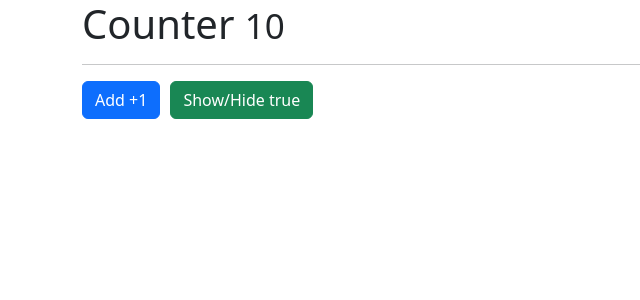
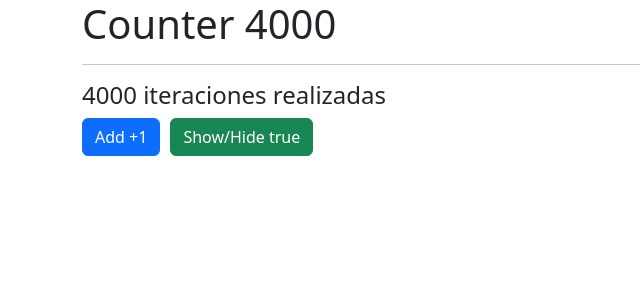
Before and after one commit to jonathanvargas2016/React-2022, a React (Vite) app in the folder 07-HooksApp/: page / in a window 1280 px wide. Shown: the top 300 px of the page, without its empty margins (0-640 px from the left). Built offline with nearby package versions, Linux system fonts and the light colour scheme.

Commit message:
Hook useMemo

```diff
--- /dev/null
+++ b/07-HooksApp/src/07-useMemo/memoHook.jsx
@@ -0,0 +1,44 @@
+import React, { memo } from 'react'
+import { useMemo } from 'react'
+import { useState } from 'react'
+import { useCounter } from '../hook'
+
+const heavyStuff = (iterationNumber = 100) => {
+    for (let index = 0; index < iterationNumber; index++) {
+        console.log('Ahi vamos... ')
+
+    }
+    return `${iterationNumber} iteraciones realizadas`
+}
+
+
+export const MemoHook = () => {
+
+    const { counter, increment } = useCounter(4000)
+    const [show, setShow] = useState(true)
+
+
+    const memorizedValue = useMemo(() => heavyStuff(counter), [counter]) // memoriza un valor
+
+    return (
+        <>
+            <h1>Counter {counter} </h1>
+            <hr />
+
+            <h4>{memorizedValue} </h4>
+
+            <button className='btn btn-primary'
+                type='button'
+                onClick={() => increment()}>
+                Add +1
+            </button>
+
+            <button className='btn btn-success'
+                style={{ marginLeft: '10px' }}
+                type='button' onClick={() => setShow(!show)}>
+                Show/Hide {JSON.stringify(show)}
+            </button>
+
+        </>
+    )
+}
--- a/07-HooksApp/src/main.jsx
+++ b/07-HooksApp/src/main.jsx
@@ -4,7 +4,8 @@ import ReactDOM from 'react-dom/client'
 // import { MultipleCustomHooks } from './03-examples/MultipleCustomHooks'
 // import { FocusScreen } from './04-useRef/FocusScreen'
 // import { Layout } from './05-useLayoutEffect/Layout'
-import { Memorize } from './06-memos/Memorize'
+// import { Memorize } from './06-memos/Memorize'
+import { MemoHook } from './07-useMemo/memoHook'
 // import { CounterApp } from './01-useState/CounterApp'
 //import { CounterWithCustomHook } from './01-useState/CounterWithCustomHook'
 // import { HooksApp } from './HooksApp'
@@ -13,6 +14,6 @@ import './index.css'
 
 ReactDOM.createRoot(document.getElementById('root')).render(
   <div className='container'>
-    <Memorize />
+    <MemoHook />
   </div>
 )
```
Also changed, not shown: 07-HooksApp/src/07-useMemo/Small.jsx (added, +10 -0 lines), 1 other file (tests, documents, lock files or other folders).
